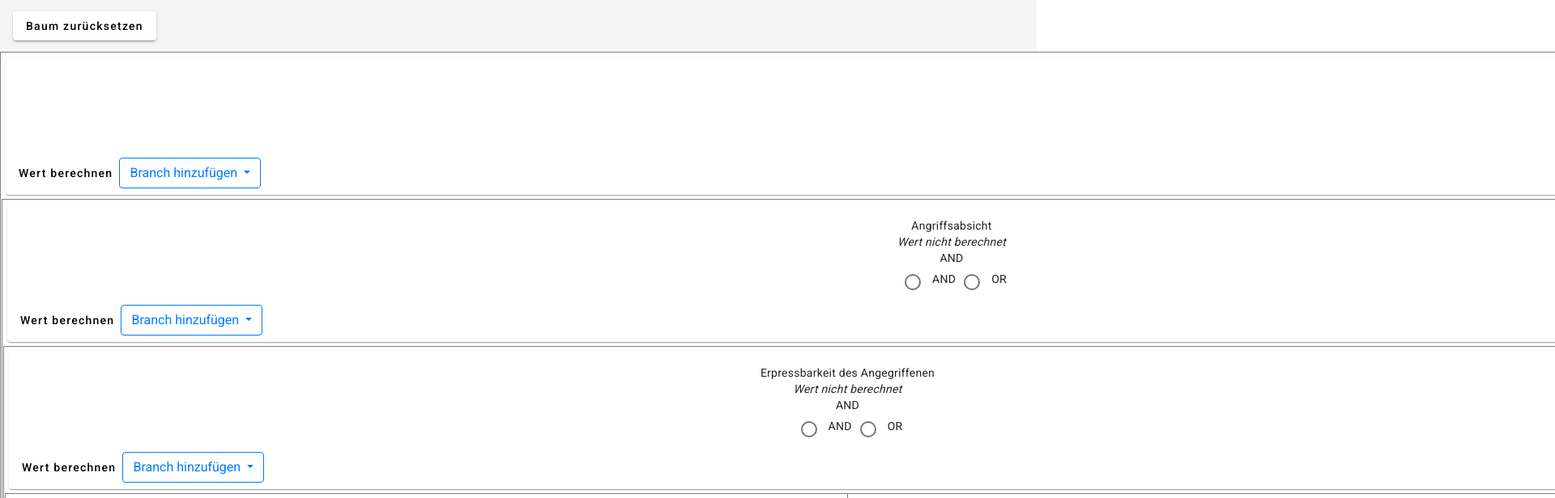
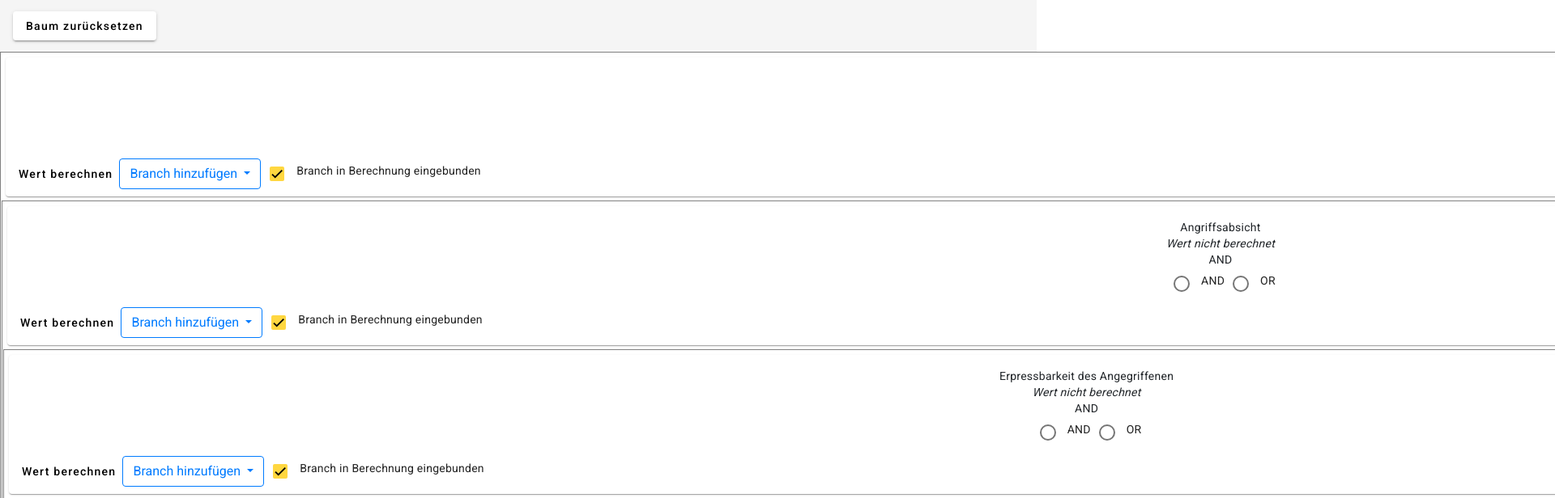
Before and after one commit to Stiefeltraeger/treeCalculator, an Angular app in the folder calculateApp/: page / in a window 1280 px wide. Shown: the top 616 px of the page at 81% size, 1920 px wide, since content can reach past the window. Built offline with nearby package versions, Linux system fonts and the light colour scheme.

Commit message:
ignorierfunktion für branches

```diff
--- a/calculateApp/src/app/app.module.ts
+++ b/calculateApp/src/app/app.module.ts
@@ -17,6 +17,7 @@ import {FormsModule} from "@angular/forms";
 import {MatRadioModule} from "@angular/material/radio";
 import {NgbModal, NgbModule} from "@ng-bootstrap/ng-bootstrap";
 import {MatButtonToggleModule} from "@angular/material/button-toggle";
+import {MatCheckboxModule} from "@angular/material/checkbox";
 
 
 
@@ -42,6 +43,7 @@ import {MatButtonToggleModule} from "@angular/material/button-toggle";
         MatRadioModule,
         NgbModule,
         MatButtonToggleModule,
+        MatCheckboxModule,
     ],
   providers: [],
   bootstrap: [AppComponent]
--- a/calculateApp/src/app/components/branch/branch.component.html
+++ b/calculateApp/src/app/components/branch/branch.component.html
@@ -69,6 +69,10 @@
         </div>
       </div>
     </div>
+    <mat-checkbox [(ngModel)]="branch.usedInCalculation">
+      <div *ngIf="branch.usedInCalculation">Branch in Berechnung eingebunden</div>
+      <div *ngIf="!branch.usedInCalculation">Branch nicht in Berechnung eingebunden</div>
+    </mat-checkbox>
   </mat-card-actions>
 
 </mat-card>
--- a/calculateApp/src/app/model/branch.ts
+++ b/calculateApp/src/app/model/branch.ts
@@ -10,6 +10,7 @@ export class Branch {
   value: number;
   valueCalculated: boolean
   level: number
+  usedInCalculation: boolean = true
   constructor(name: string, children: Branch[], positive: boolean) {
     this.name = name
     this.children = children
--- a/calculateApp/src/app/model/tree.ts
+++ b/calculateApp/src/app/model/tree.ts
@@ -16,7 +16,7 @@ export class Tree{
       }
       let calculatedValues = []
       //first all values that are calculated
-      for (let v of branch.children.filter((child) => child.valueCalculated)){
+      for (let v of branch.children.filter((child) => child.valueCalculated && child.usedInCalculation)){
         let value = v.value
         if (!v.positive){
           value = 6 - value
@@ -24,7 +24,7 @@ export class Tree{
         calculatedValues.push(value)
       }
       // then a recursion to get all the uncalculated values
-      for (let uc of branch.children.filter((child) => !child.valueCalculated)){
+      for (let uc of branch.children.filter((child) => !child.valueCalculated && child.usedInCalculation)){
         this.calculateValuesForAllBellow(uc)
         calculatedValues.push(uc.value)
       }
```
Lines whose indentation alone changed are shown as unchanged.
